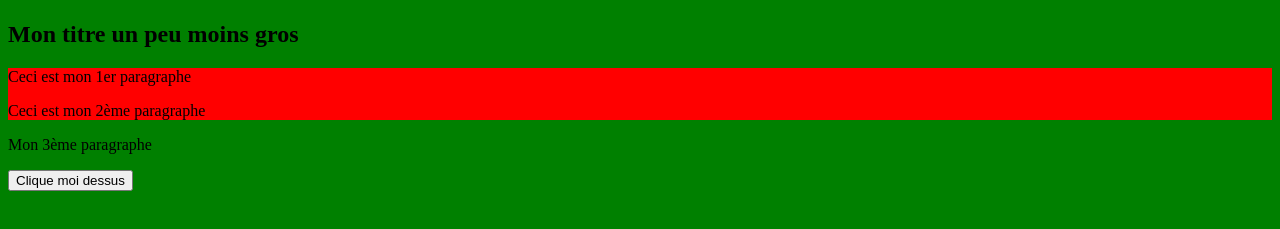
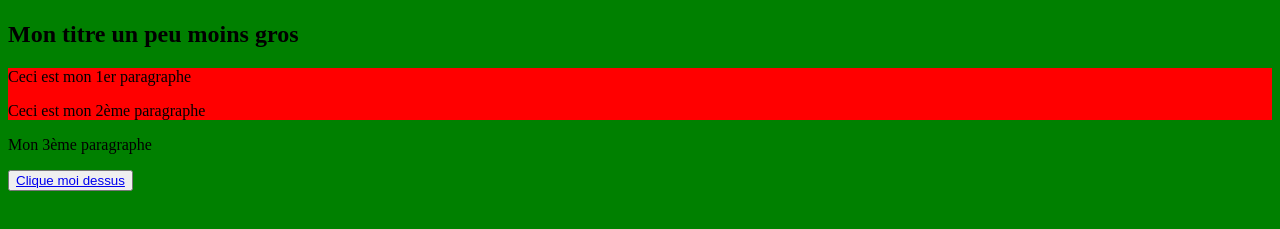
Before and after one commit to s3kiro23/culturedigitale, a plain HTML site: page index.html in a window 1280 px wide. Shown: the part 59-288 px from the top of the page. Drawn offline with Linux system fonts and the light colour scheme.

Commit message:
Rajout lien index vers page 2

```diff
--- a/index.html
+++ b/index.html
@@ -21,7 +21,7 @@
         </div>
         <p>Mon 3ème paragraphe</p>
 
-        <button onclick="monBoutonClic();">Clique moi dessus</button>
+        <button onclick="monBoutonClic();"><a href="page2.html">Clique moi dessus</a></button>
     </body>
 
     <script>
```
